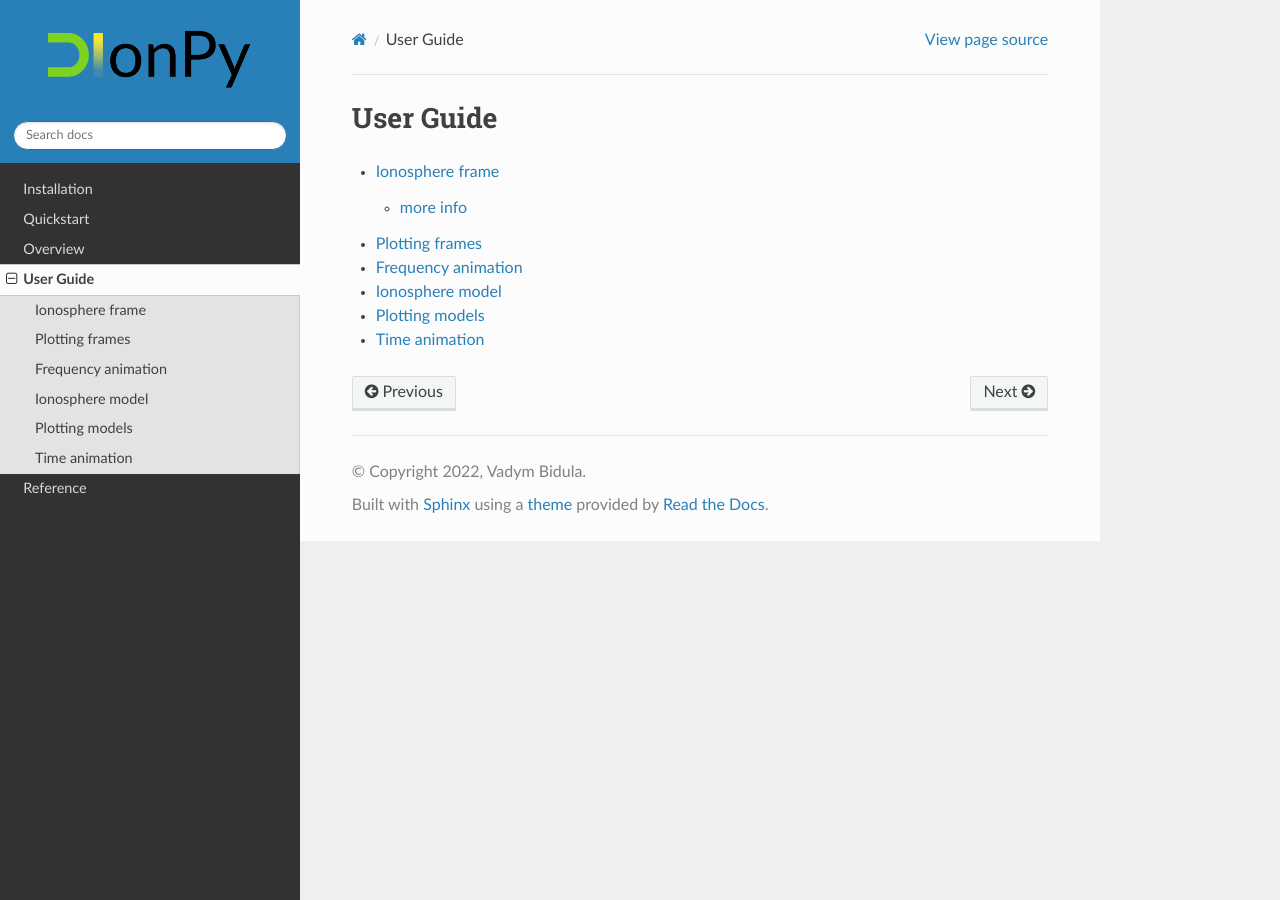
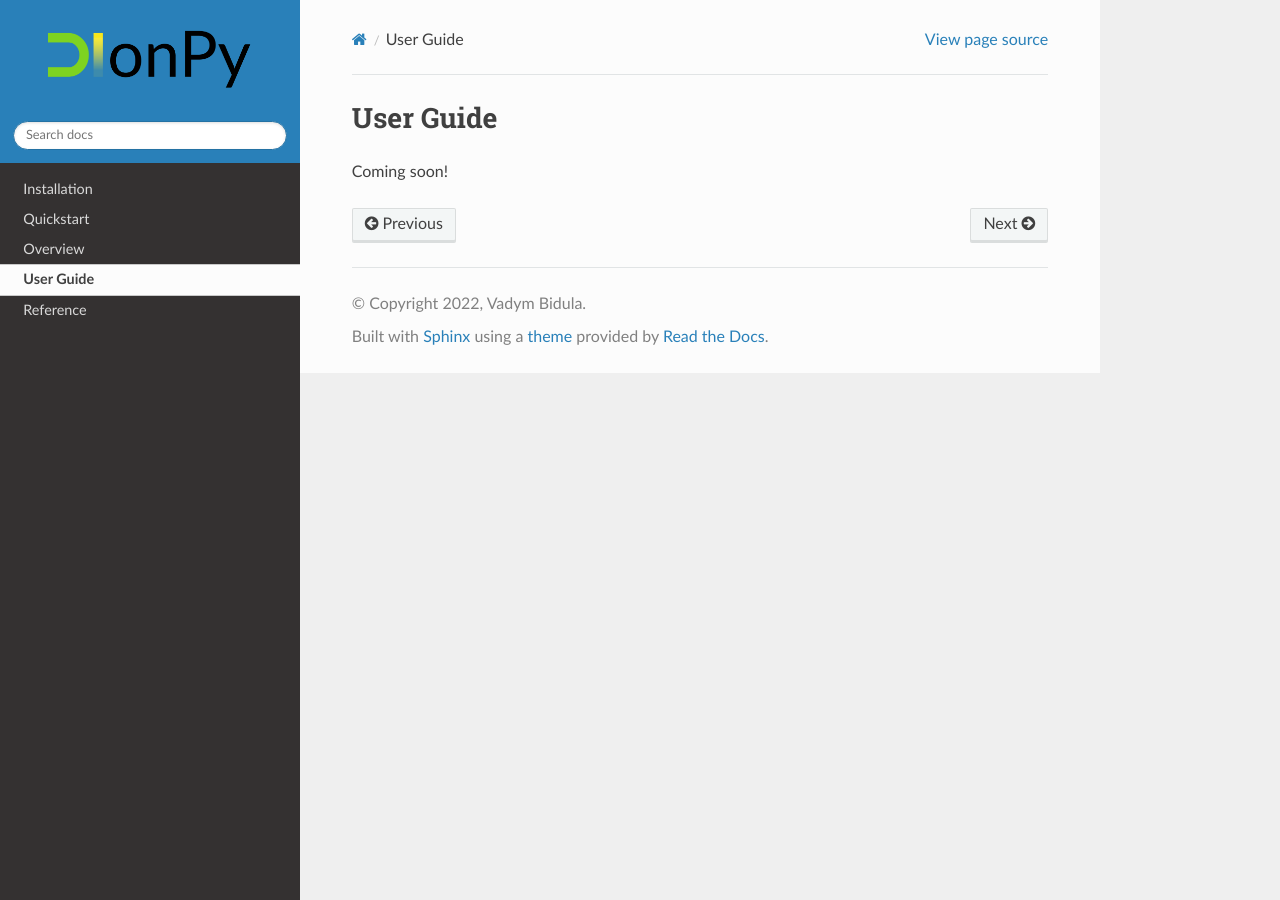
Before and after one commit to MIST-Experiment/dionpy, a Sphinx documentation site: the page built from docs/user_guide/index.rst, in a window 1280 px wide. Built offline with Sphinx 7.4.7 and the Read the Docs theme 2.0.0, drawn with Linux system fonts in a browser that asks for light colours.

Commit message:
Documentation updated

```diff
--- a/docs/user_guide/freq_anim.rst
+++ /dev/null
@@ -1,4 +0,0 @@
-Frequency animation
--------------------
-
-text
--- a/docs/user_guide/index.rst
+++ b/docs/user_guide/index.rst
@@ -1,13 +1,4 @@
 User Guide
 ==========
 
-.. toctree::
-   :maxdepth: 2
-   :glob:
-
-   ion_frame
-   plotting_frames
-   freq_anim
-   ion_model
-   plotting_models
-   time_anim
+Coming soon!
--- a/docs/user_guide/ion_frame.rst
+++ /dev/null
@@ -1,11 +0,0 @@
-Ionosphere frame
-----------------
-
-Ionosphere frame is a 3D model of the ionosphere at particular time of observation. This model includes both D-layer and
-F-layer.
-
-
-more info
-=========
-
-text
--- a/docs/user_guide/ion_model.rst
+++ /dev/null
@@ -1,4 +0,0 @@
-Ionosphere model
-----------------
-
-text
--- a/docs/user_guide/time_anim.rst
+++ /dev/null
@@ -1,4 +0,0 @@
-Time animation
---------------
-
-text
```
